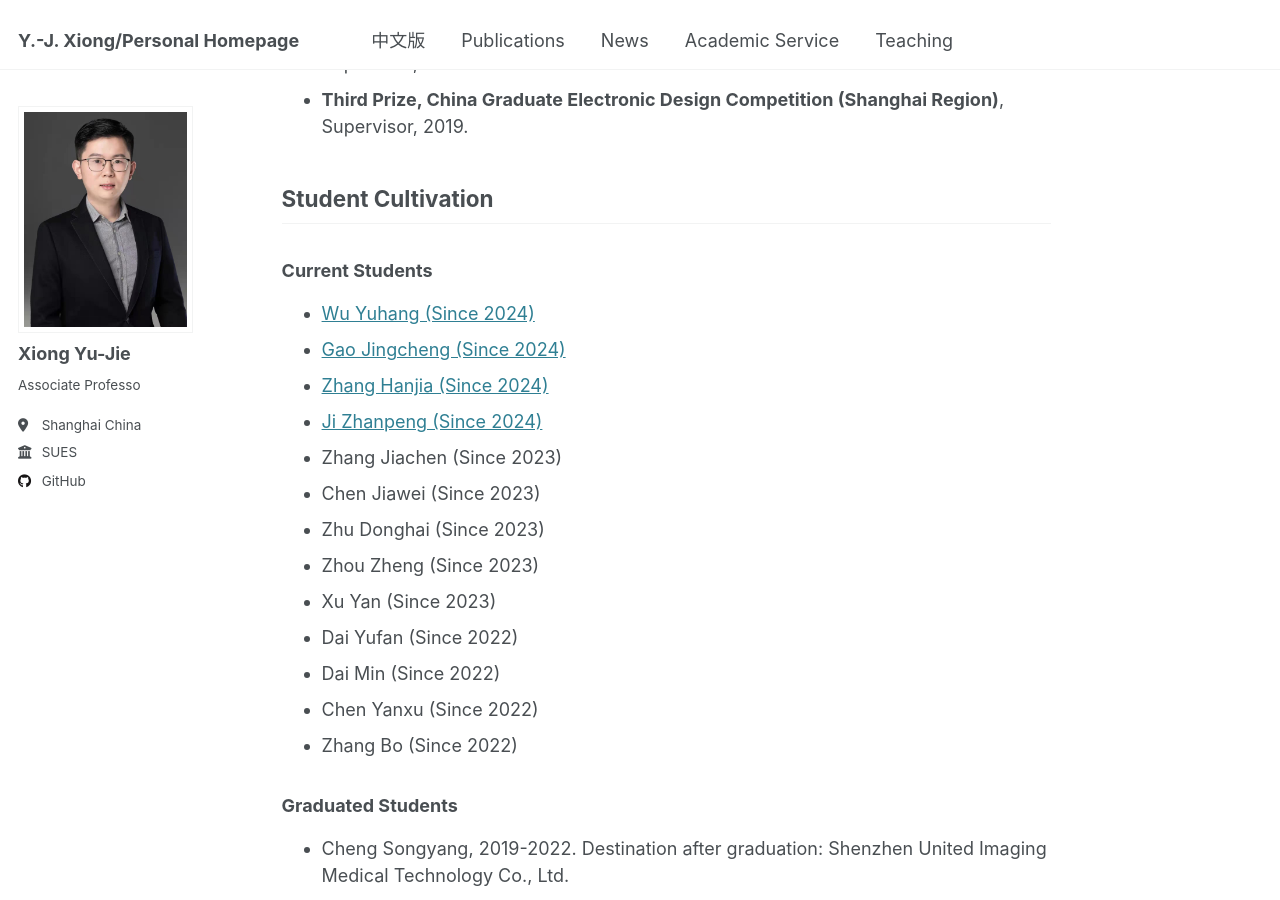
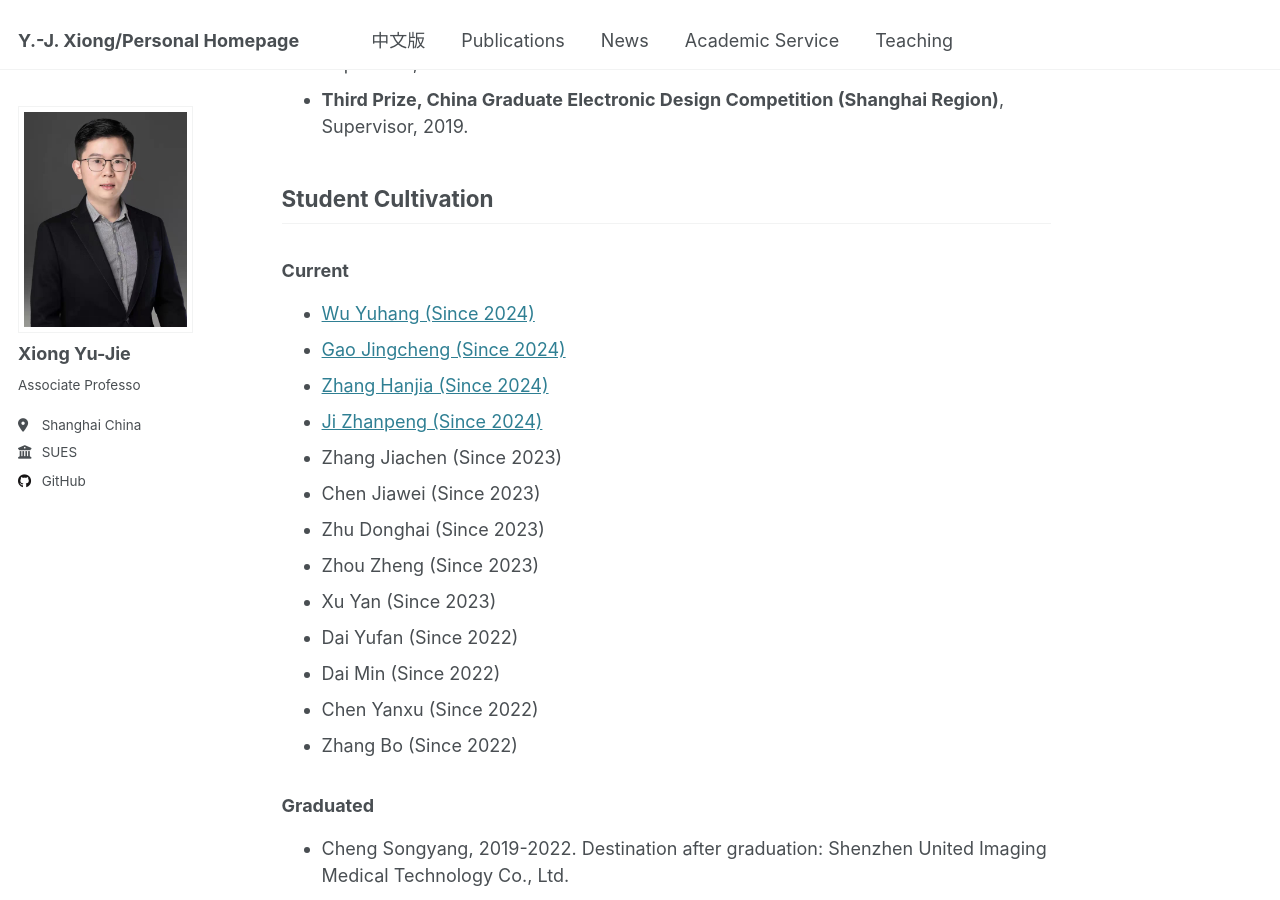
Before and after one commit to X-Lab-CN/introduce, a Jekyll site: the page built from _pages/markdown.md, in a window 1280 px wide and 900 px high, scrolled down 1384 px. Built offline with Jekyll 4.4.1, drawn with Linux system fonts in a browser that asks for light colours.

Commit message:
Update markdown.md

```diff
--- a/_pages/markdown.md
+++ b/_pages/markdown.md
@@ -40,7 +40,7 @@ redirect_from:
 
 ## Student Cultivation
 
-### Current Students
+### Current
 
 - [Wu Yuhang (Since 2024)](https://blog.csdn.net/weixin_57128596?type=blog)
 - [Gao Jingcheng (Since 2024)](http://rayzark.fun/)
@@ -56,7 +56,7 @@ redirect_from:
 - Chen Yanxu (Since 2022)
 - Zhang Bo (Since 2022)
 
-### Graduated Students
+### Graduated
 
 - Cheng Songyang, 2019-2022. Destination after graduation: Shenzhen United Imaging Medical Technology Co., Ltd.
 - Zhang Junqing, 2019-2022. Destination after graduation: Shanghai Integrated Circuit R&D Center Co., Ltd.
```
